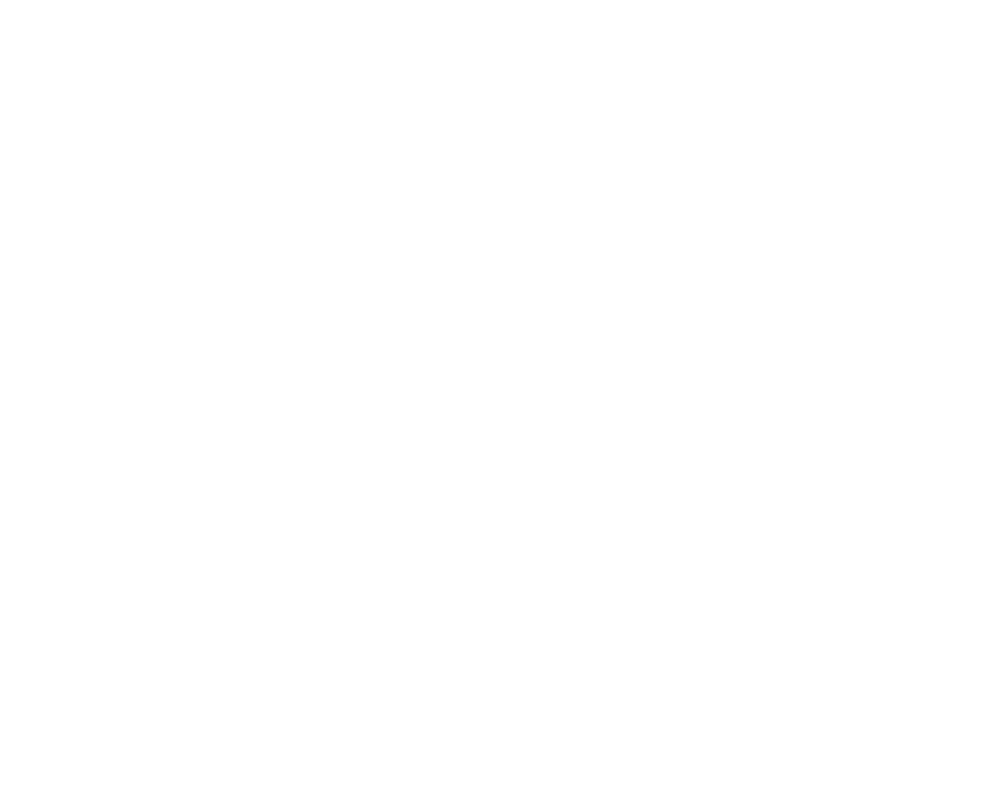
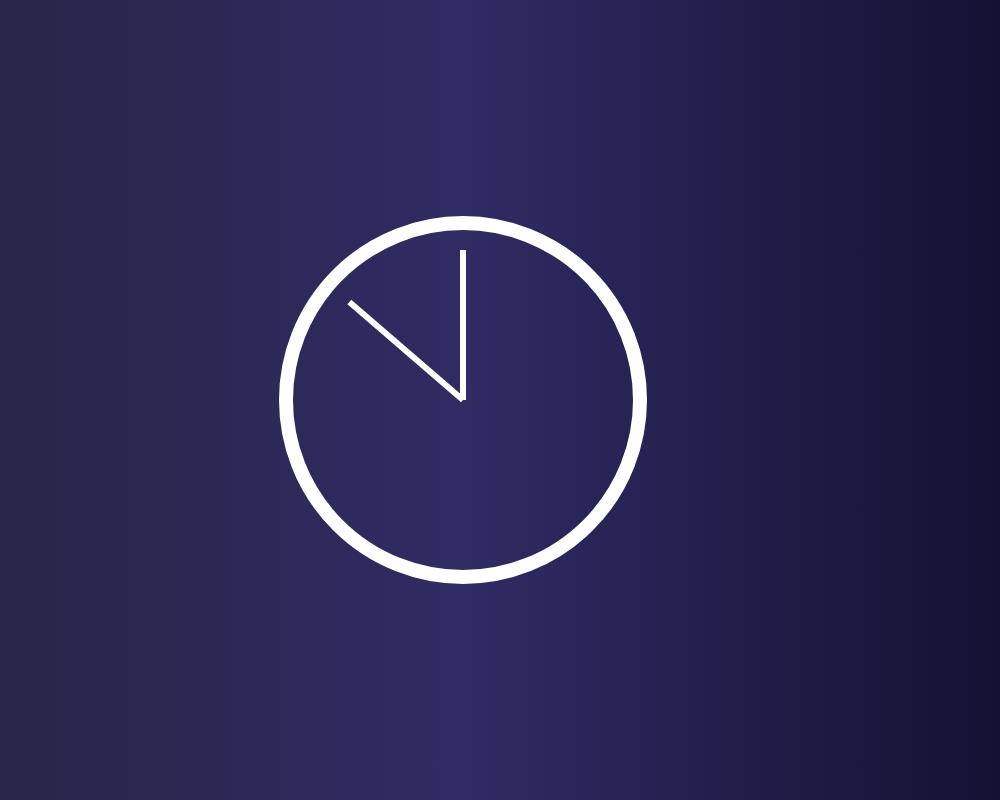
Before and after one commit to leonidainf/frontend-mini-projects, a plain HTML site: page JS-Clock/index.html in a window 1280 px wide. Shown: the whole page, without its empty margins (177-1177 px from the left). Drawn offline with Linux system fonts and the light colour scheme.

Commit message:
Added Clock and pointer elements

```diff
--- a/JS-Clock/index.html
+++ b/JS-Clock/index.html
@@ -1,6 +1,82 @@
-<html>
-    <head></head>
-    <body>
+<html lang="en">
+  <head>
+    <meta charset="UTF-8" />
+    <title>LeoCodes | Javascript Clock</title>
+  </head>
+  <body>
+    <div class="clock">
+      <div class="clock-face">
+        <div class="line hours"></div>
+        <div class="line minutes"></div>
+        <div class="line seconds"></div>
+      </div>
+    </div>
 
-    </body>
+    <style>
+      html,
+      body {
+        width: 100%;
+        height: 100%;
+        padding: 0;
+        margin: 0;
+        font-family: Arial, Helvetica, sans-serif;
+        font-size: 10px;
+      }
+      body {
+        display: flex;
+        align-items: center;
+        justify-content: center;
+        background: #0f0c29;
+        background: -webkit-linear-gradient(
+          to right,
+          #24243e,
+          #302b63,
+          #0f0c29
+        );
+        background: linear-gradient(to right, #24243e, #302b63, #0f0c29);
+      }
+      .clock {
+        width: 30rem;
+        height: 30rem;
+        border: 1.4rem solid #fff;
+        border-radius: 50%;
+        margin: 50px auto;
+        position: relative;
+        padding: 2rem;
+      }
+      .clock-face {
+        position: relative;
+        width: 100%;
+        height: 100%;
+        transform: translateY(-3px);
+      }
+      .clock .line {
+        width: 50%;
+        height: 6px;
+        background-color: #fff;
+        position: absolute;
+        top: 50%;
+        transform-origin: 100%;
+        transform: rotate(90deg);
+        transition: all 0.5s cubic-bezier(0.075, 0.82, 0.165, 1);
+      }
+    </style>
+
+    <script>
+        const lineSeconds = document.querySelector('.seconds');
+        const lineMinutes = document.querySelector('.minutes');
+
+        function setDate() {
+            const now = new Date();
+            const seconds = now.getSeconds();
+            const secondsDegrees = ((seconds / 60) * 360) + 90;
+            lineSeconds.style.transform = `rotate(${secondsDegrees}deg)`;
+
+            console.log(seconds);
+        }
+
+        setInterval(setDate, 1000);
+
+    </script>
+  </body>
 </html>
```
